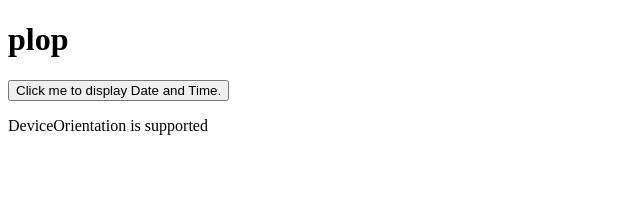
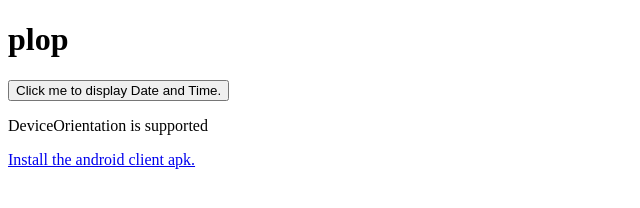
Before and after one commit to ncarrier/carino-packages-web_stew, a plain HTML site: page index.html in a window 1280 px wide. Shown: the whole page, without its empty margins (0-640 px from the left). Drawn offline with Linux system fonts and the light colour scheme.

Commit message:
added a link to the android client apk

```diff
--- a/index.html
+++ b/index.html
@@ -11,6 +11,7 @@
 
     <p id="demo"></p>
 
+    <p><a href="/clients/CarinoSteeringWheel.apk">Install the android client apk.</a></p>
     <script type="text/javascript">
       if (window.DeviceOrientationEvent) {
         document.getElementById('demo').innerHTML = "DeviceOrientation is supported";
```
